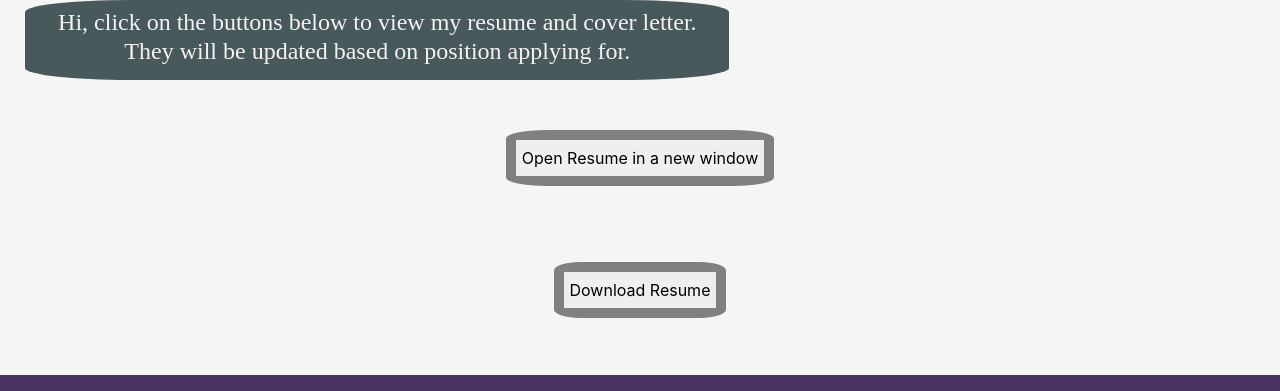
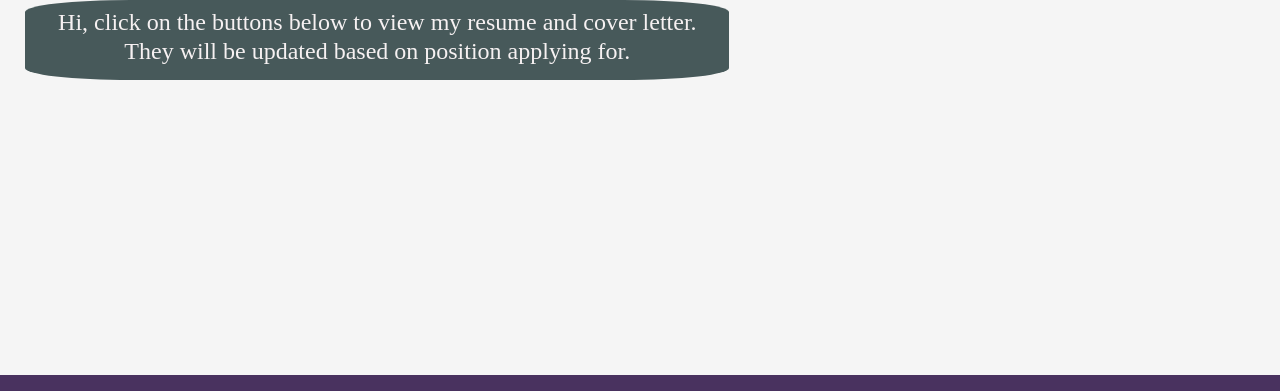
Before and after one commit to Likowo/MyPortfolio_ReactApp, a React (Create React App) app: page /Resume in a window 1280 px wide. Shown: the part 345-736 px from the top of the page. Built offline with nearby package versions, Linux system fonts and the light colour scheme.

Commit message:
Removed resume and cover letter for editting

```diff
--- a/src/pages/Resume.jsx
+++ b/src/pages/Resume.jsx
@@ -13,24 +13,24 @@ function Resume() {
             <h4>Hi, click on the buttons below to view my resume and cover letter. They will be updated based on position applying for.</h4>
         </div>
 
-      <div className="downLoadResume">
+      {/* <div className="downLoadResume">
         <a href="\Resume  Portfolio.pdf" >
           <button className="downLoadButton"> Open Resume in a new window </button>
         </a>
-      </div>
+      </div> */}
 
-      <div className="downLoadResume">
+      {/* <div className="downLoadResume">
         <a href="\Resume  Portfolio.pdf" download >
           <button className="downLoadButton" > Download Resume </button>
         </a>
-      </div>
+      </div> */}
 
-
+{/*
       <div className="downLoadCoverLetter">
         <a href="\Cover letter Portfolio.pdf" download>
           <button className="downLoadButton" > Download Cover Letter </button>
         </a>
-      </div>
+      </div> */}
     </div>
   );
 }
```
